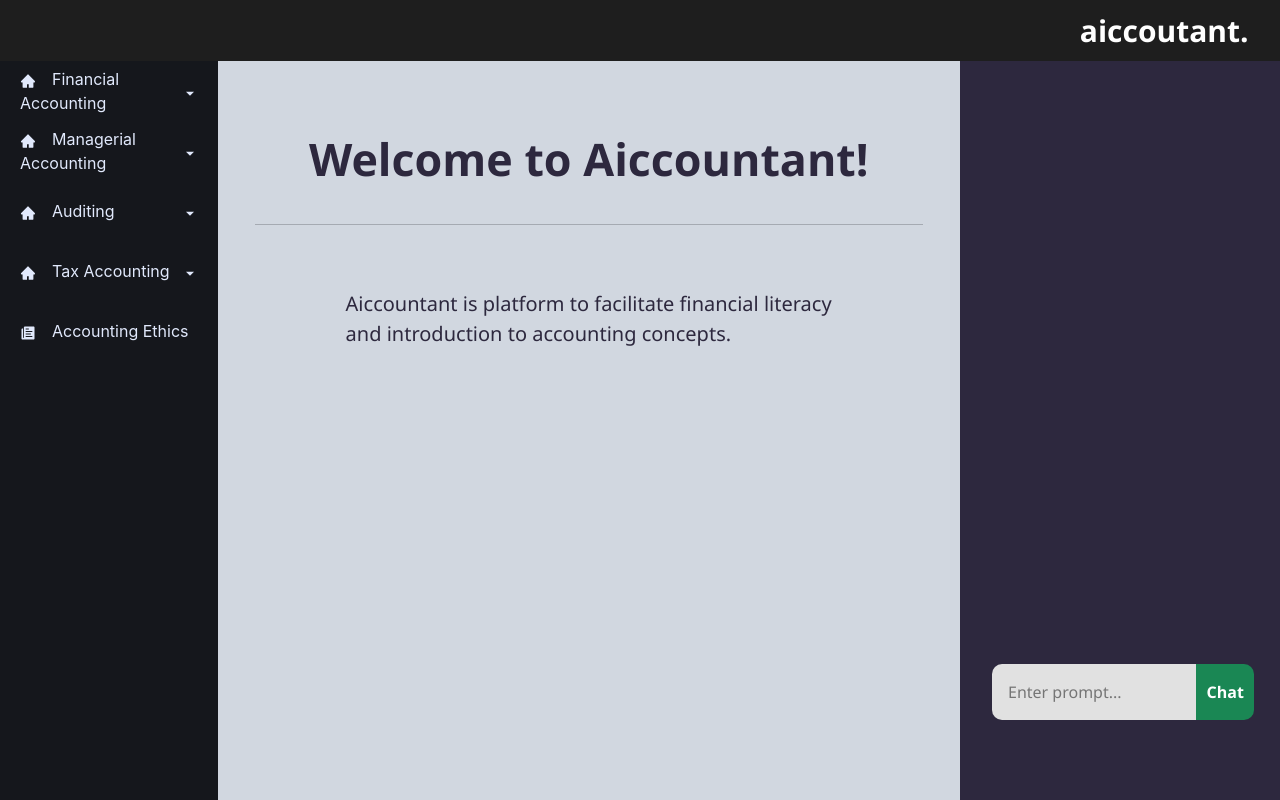
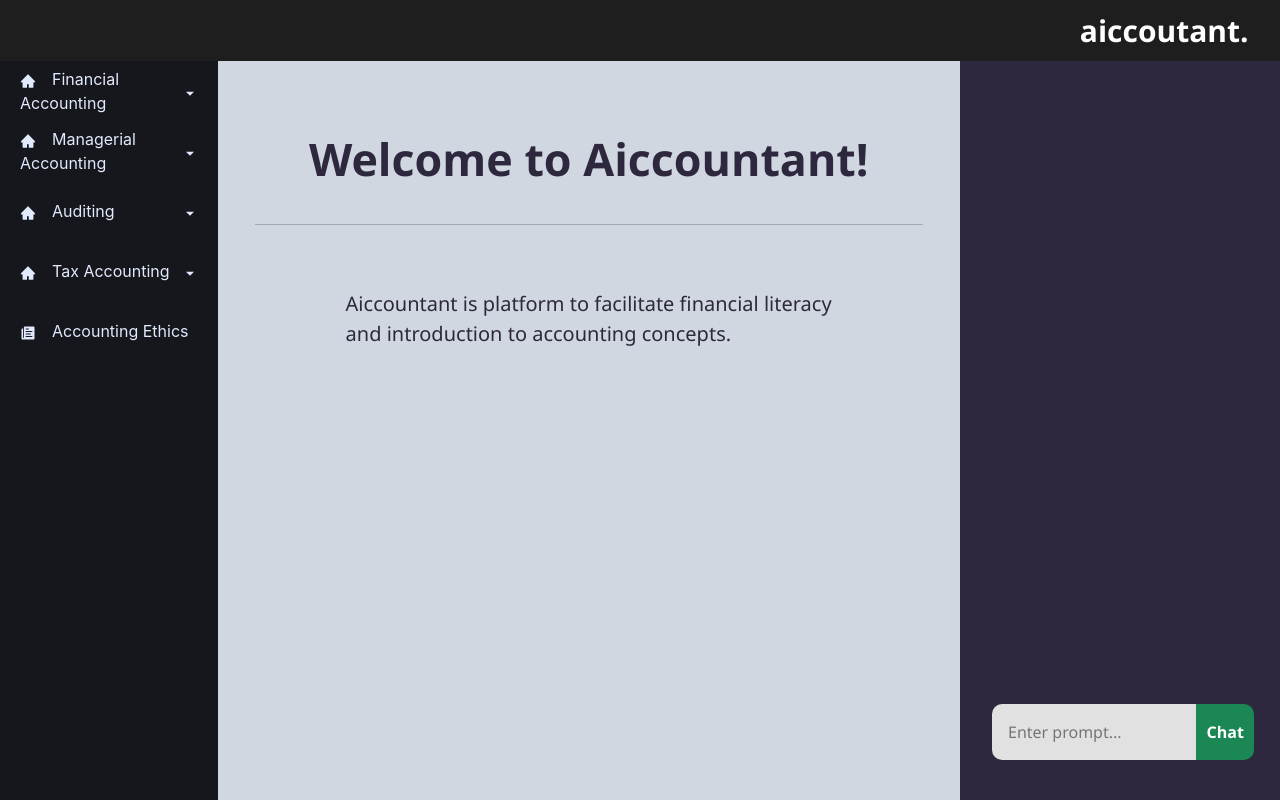
Before and after one commit to npgilman/ai_hackathon, a React (Create React App) app: page / in a window 1280 px wide. Built offline with nearby package versions, Linux system fonts and the light colour scheme.

Commit message:
scrollbar on messages

```diff
--- a/package.json
+++ b/package.json
@@ -14,6 +14,7 @@
     "react-icons": "^4.11.0",
     "react-router-dom": "^6.16.0",
     "react-scripts": "5.0.1",
+    "react-scroll-to-bottom": "^4.2.0",
     "styled-components": "^6.1.0",
     "web-vitals": "^2.1.4"
   },
--- a/src/App.css
+++ b/src/App.css
@@ -59,3 +59,24 @@ h5 {
   font-size: 20px;
   color: #2D283E
 }
+
+
+::-webkit-scrollbar {
+  width: 17px;
+  height: 17px;
+}
+
+::-webkit-scrollbar-track {
+  background-color: transparent;
+}
+
+::-webkit-scrollbar-thumb {
+  background-color: #d1d7e0;
+  border-radius: 20px;
+  border: 6px solid transparent;
+  background-clip: content-box;
+}
+
+::-webkit-scrollbar-thumb:hover {
+  background-color: #4c495d;
+}
--- a/src/Components/chatbot.js
+++ b/src/Components/chatbot.js
@@ -1,4 +1,5 @@
 import { React, useState } from 'react';
+import ScrollToBottom from 'react-scroll-to-bottom';
 import OpenAI from 'openai';
 import Message from './Message';
 
@@ -70,9 +71,11 @@ export default function ChatbotWindow( {param1, param2} ) {
         <div style={{backgroundColor: "#1E1E1E", color: "white", padding: "0.5rem", textAlign:"right", fontSize: "30px", position: "absolute", zIndex: "1", left:"0", right: "0", fontFamily: "Segoe UI"}}>
                 <b>aiccoutant.&nbsp;&nbsp;&nbsp;</b>
         </div>
-        <div style={{position: 'absolute', bottom: '4rem', left: "0", right: "0"}}>
+        <div style={{position: 'absolute', bottom: '4rem', left: "0", right: "0", maxHeight: "88vh"}}>
         <div style={{position: 'relative', padding: "1rem"}}>
-        <article className='pb-24'>
+        <ScrollToBottom>
+        <div style={{height: "80vh", alignContent: "bottom"}}>
+
           {messages.map((message, index) => (
             <Message
               key={`message-${index}`}
@@ -81,7 +84,9 @@ export default function ChatbotWindow( {param1, param2} ) {
             />
           ))}
           {loading ? <Message message={''} isUser={false} /> : <Message message={apiResponse} isUser={false} />}
-        </article>
+
+          </div>
+          </ScrollToBottom >
         <div style={{}}>
           <form onSubmit={handleSubmit}>
             <input
```
Also changed, not shown: 1 other file (tests, documents, lock files or other folders).
